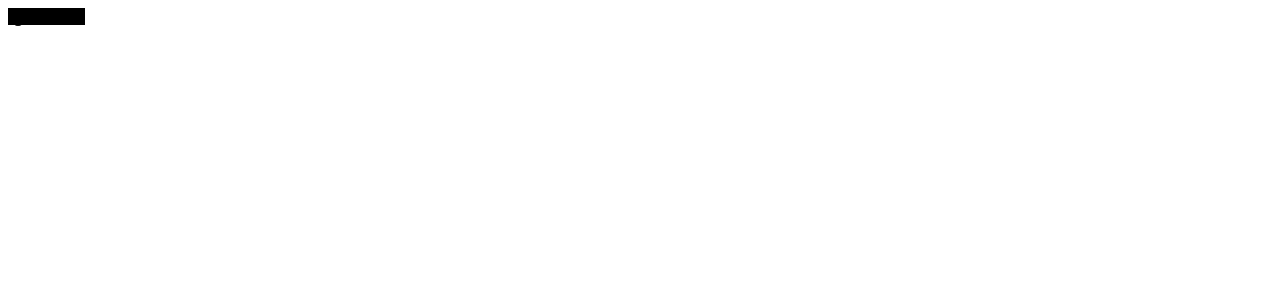
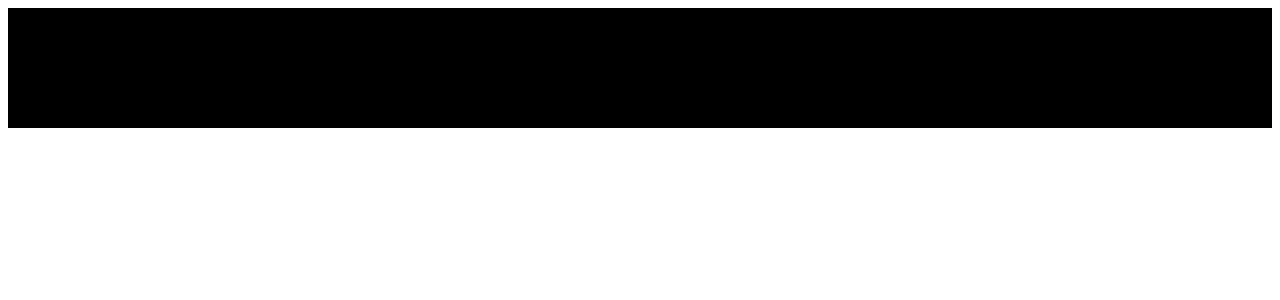
Before and after one commit to felipedev01/Ignite-Feed-Remake, a React (Vite) app: page / in a window 1280 px wide. Shown: the top 300 px of the page. Built offline with nearby package versions, Linux system fonts and the light colour scheme.

Commit message:
css module aplicado

```diff
--- a/src/Components/Header.jsx
+++ b/src/Components/Header.jsx
@@ -1,11 +1,15 @@
 
-import './Header.modules.css'
+import styles from './Header.module.css'
 
 export function Header(){
 
     return(
 
-        <strong className="header">Ignite Feed</strong>
+        <header className={styles.header}>
+              <strong >Ignite Feed</strong>
+
+        </header>
+
     )
 
 }
--- a/src/Components/Header.modules.css
+++ b/src/Components/Header.module.css
@@ -1,4 +1,5 @@
 .header{
     background:black;
-    height:8000px;
+    height:120px;
+
 }
```
